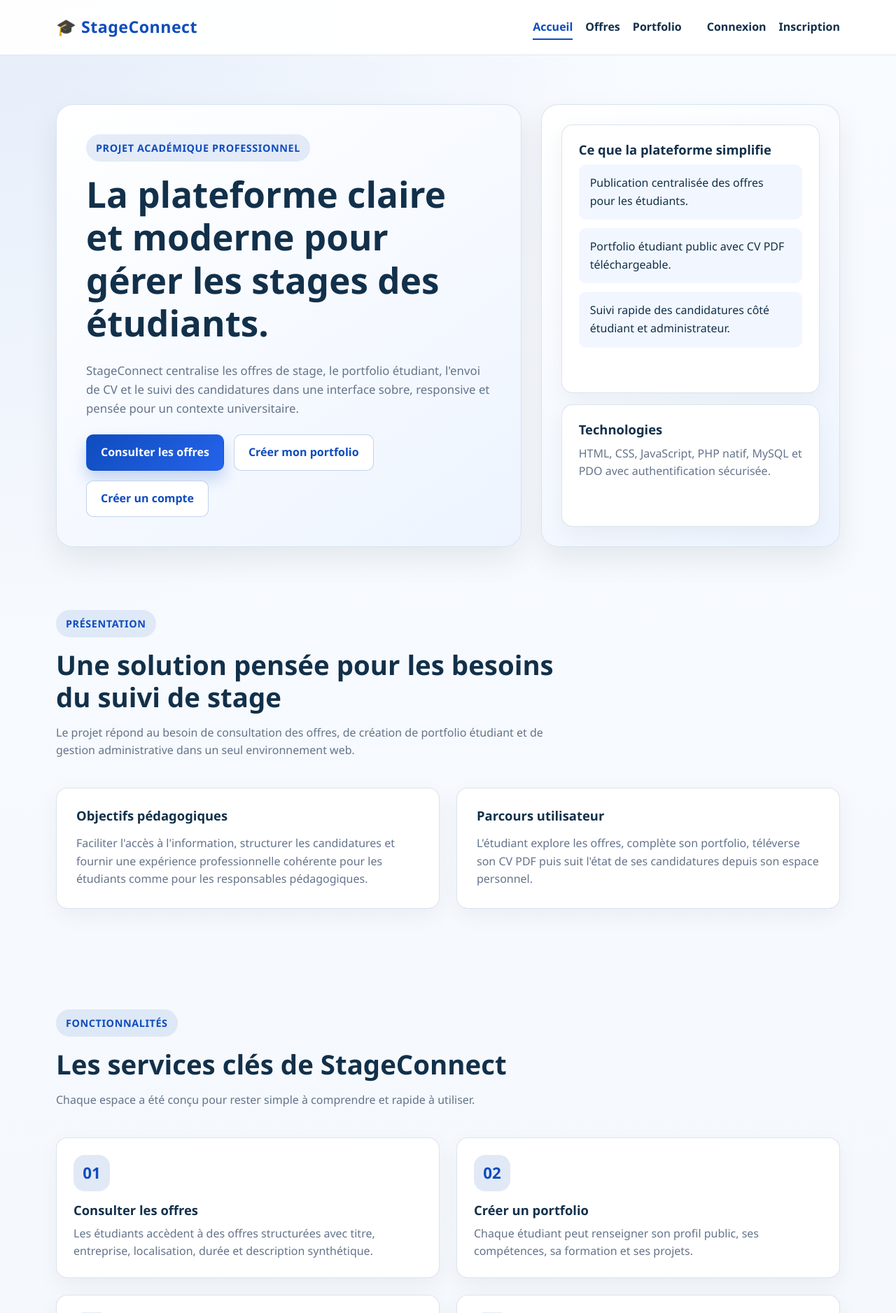
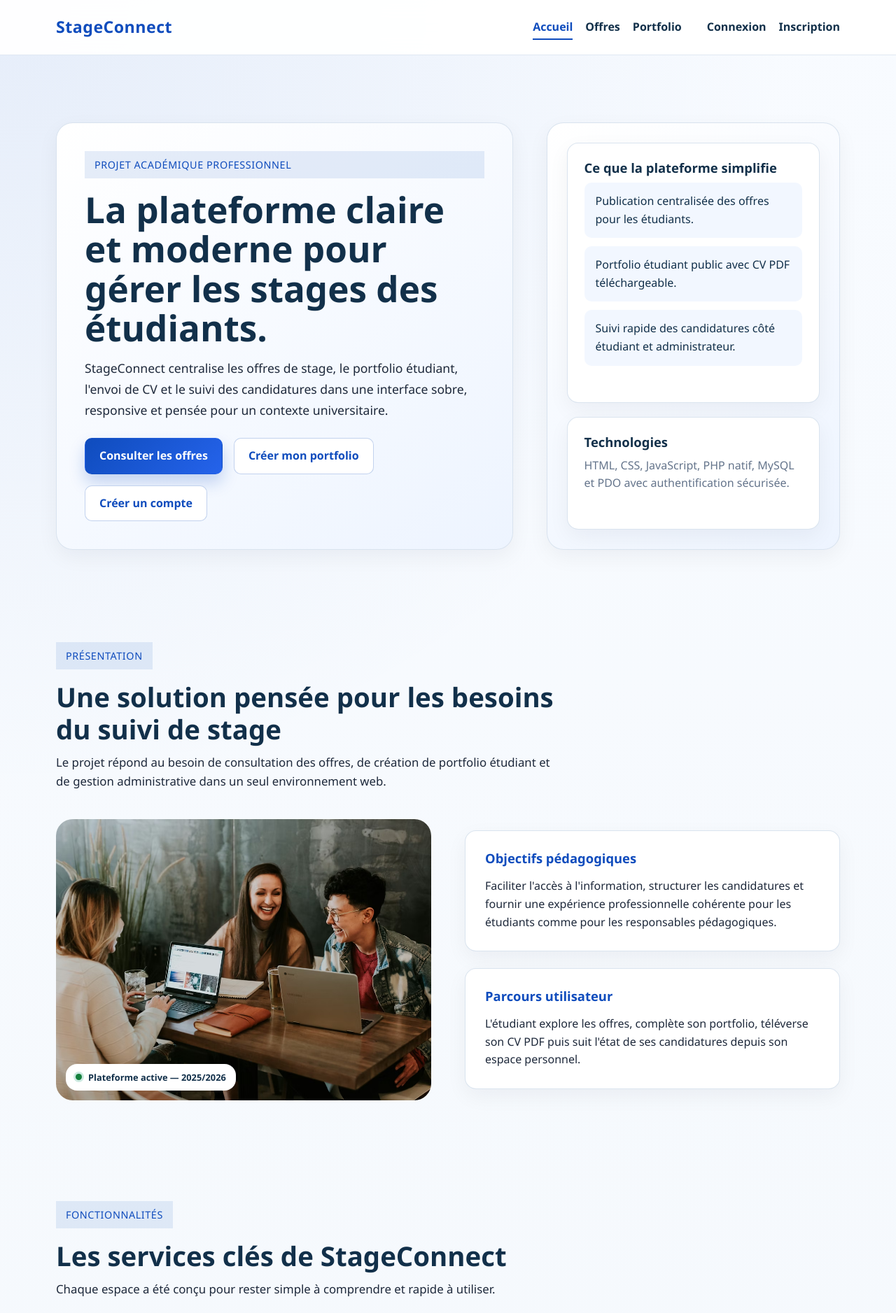
Before and after one commit to jesserabbassi/StageConnect, a PHP site: page /html/accueil.html in a window 1280 px wide. Shown: the top 1877 px of the page at 70% size. Run offline with PHP 8.4, Linux system fonts and the light colour scheme; data comes from the database, SQL or seed files in the repository.

Commit message:
add images (html css)  and adjust the acceuil page

```diff
--- a/css/accueil.css
+++ b/css/accueil.css
@@ -1,67 +1,293 @@
+/* ========================================
+   ACCUEIL (HOME) PAGE STYLES
+   ======================================== */
+
 .home-hero {
-  padding: 54px 0 18px;
+  padding: 80px 0 60px;
 }
 
 .hero-grid {
   display: grid;
   grid-template-columns: 1.4fr 0.9fr;
-  gap: 28px;
+  gap: 48px;
   align-items: stretch;
 }
 
 .hero-copy {
-  padding: 42px;
+  padding: 40px;
+  display: flex;
+  flex-direction: column;
+  justify-content: center;
+}
+
+.hero-copy h1 {
+  margin-bottom: 16px;
+  line-height: 1.1;
+  color: var(--secondary);
 }
 
 .hero-copy p {
   max-width: 620px;
-  font-size: 1.05rem;
+  font-size: 1.1rem;
+  color: var(--text-secondary);
+  margin-bottom: 24px;
+  line-height: 1.7;
 }
 
 .hero-actions {
   display: flex;
   flex-wrap: wrap;
-  gap: 14px;
+  gap: 16px;
 }
 
 .hero-side {
   padding: 28px;
   display: grid;
-  gap: 16px;
+  gap: 20px;
 }
 
+.hero-side .card {
+  height: 100%;
+}
 .feature-icon {
   width: 52px;
   height: 52px;
-  border-radius: 16px;
+  border-radius: var(--radius-md);
   display: inline-flex;
   align-items: center;
   justify-content: center;
-  background: rgba(15, 76, 189, 0.12);
+  background: var(--primary-50);
   color: var(--primary);
   font-size: 1.4rem;
   font-weight: 700;
+  margin-bottom: 12px;
 }
 
 .offer-preview-grid .card,
 .feature-grid .card {
   height: 100%;
+  display: flex;
+  flex-direction: column;
+  gap: 14px;
 }
 
-.presentation-grid {
-  align-items: stretch;
+.offer-preview-grid .card > *:last-child,
+.feature-grid .card > *:last-child {
+  margin-top: auto;
+}
+
+.hero-surface,
+.surface-panel {
+  background: linear-gradient(145deg, rgba(255,255,255,0.98), rgba(237,244,255,0.98));
+  border: 1px solid rgba(217,227,239,0.95);
+  border-radius: var(--radius-lg);
+  box-shadow: var(--shadow-sm);
+}
+
+.section-heading {
+  max-width: 720px;
+}
+
+.section-heading h2 {
+  margin-bottom: 12px;
+}
+
+.section-heading p {
+  color: var(--text-secondary);
+  font-size: 1.05rem;
+}
+
+.presentation-split {
+  display: grid;
+  grid-template-columns: 1fr 1fr;
+  gap: 48px;
+  align-items: center;
+}
+
+.presentation-img-wrap {
+  position: relative;
+  border-radius: var(--radius-lg);
+  aspect-ratio: 4 / 3;
+  box-shadow: var(--shadow-lg);
+  overflow: hidden;
+}
+
+.feature-grid .card {
+  overflow: hidden;
+  padding-top: 0;
+}
+
+.feature-card-img {
+  position: relative;
+  aspect-ratio: 16 / 9;
+  margin: 0 -24px 20px -24px;
+  overflow: hidden;
+}
+
+.presentation-img-wrap img,
+.feature-card-img img {
+  position: absolute;
+  inset: 0;
+  width: 100%;
+  height: 100%;
+  object-fit: cover;
+  transition: transform 0.45s ease;
+}
+
+.presentation-img-wrap img {
+  object-position: center top;
+}
+
+.feature-card-img img {
+  object-position: center;
+}
+
+.presentation-img-wrap:hover img,
+.feature-grid .card:hover .feature-card-img img {
+  transform: scale(1.05);
+}
+.img-badge {
+  position: absolute;
+  bottom: 14px;
+  left: 14px;
+  background: #fff;
+  border-radius: var(--radius-md);
+  padding: 9px 14px;
+  box-shadow: var(--shadow-md);
+  display: flex;
+  align-items: center;
+  gap: 9px;
+  font-size: 0.8rem;
+  font-weight: 700;
+  color: var(--secondary);
+  z-index: 2;
+}
+
+.img-badge-dot {
+  width: 9px;
+  height: 9px;
+  border-radius: 50%;
+  background: var(--success);
+  box-shadow: 0 0 0 3px rgba(5,150,105,0.2);
+}
+
+.feature-card-img::after {
+  content: '';
+  position: absolute;
+  inset: 0;
+  background: linear-gradient(to bottom, transparent 45%, rgba(15,23,42,0.42) 100%);
+  pointer-events: none;
+}
+
+.feature-num {
+  position: absolute;
+  bottom: 10px;
+  right: 14px;
+  font-size: 1.9rem;
+  font-weight: 800;
+  color: rgba(255,255,255,0.75);
+  z-index: 2;
+  text-shadow: 0 2px 6px rgba(0,0,0,0.3);
+}
+.eyebrow {
+  display: inline-flex;
+  align-items: center;
+  gap: 8px;
+  padding: 8px 14px;
+  border-radius: var(--radius-full);
+  background: rgba(15,76,189,0.1);
+  color: var(--primary);
+  font-size: 0.9rem;
+  font-weight: var(--font-weight-bold);
+  letter-spacing: 0.04em;
+  text-transform: uppercase;
 }
 
 .academic-highlight {
   padding: 28px;
+  display: flex;
+  flex-direction: column;
 }
 
 .academic-highlight h3 {
   margin-bottom: 16px;
+  color: var(--primary);
+  font-size: 1.15rem;
+}
+
+.academic-highlight p {
+  color: var(--text-secondary);
+  margin: 0;
 }
 
 @media (max-width: 960px) {
   .hero-grid {
     grid-template-columns: 1fr;
+    gap: 32px;
+  }
+
+  .presentation-split {
+    grid-template-columns: 1fr;
+    gap: 28px;
+  }
+
+  .hero-copy { padding: 32px; }
+  .hero-side { padding: 24px; }
+  .home-hero { padding: 60px 0 40px; }
+
+  .stats-grid {
+    grid-template-columns: repeat(2, 1fr);
+    gap: 24px 0;
+  }
+
+  .stat-item {
+    border-right: none;
+    padding-bottom: 16px;
+  }
+
+  .stat-item:nth-child(odd) {
+    border-right: 1px solid rgba(255,255,255,0.2);
+  }
+
+  .stat-item:nth-child(3),
+  .stat-item:nth-child(4) {
+    padding-bottom: 0;
   }
 }
+
+@media (max-width: 720px) {
+  .hero-copy { padding: 24px; }
+
+  .hero-copy h1 { font-size: 1.8rem; }
+
+  .hero-copy p { font-size: 1rem; }
+
+  .hero-actions { gap: 12px; }
+
+  .hero-actions .btn {
+    flex: 1 1 auto;
+    min-width: 0;
+  }
+
+  .home-hero { padding: 48px 0 32px; }
+
+  .hero-side { gap: 16px; }
+}
+
+@media (max-width: 480px) {
+  .hero-copy { padding: 16px; }
+
+  .hero-copy h1 { font-size: 1.5rem; }
+
+  .hero-actions {
+    flex-direction: column;
+  }
+
+  .hero-actions .btn {
+    width: 100%;
+  }
+
+  .feature-card-img {
+    margin: 0 -16px 16px -16px;
+  }
+}
--- a/html/accueil.html
+++ b/html/accueil.html
@@ -7,12 +7,14 @@
   <link rel="stylesheet" href="../css/shared.css">
   <link rel="stylesheet" href="../css/accueil.css">
   <script src="../js/main.js" defer></script>
+
 </head>
 <body data-page="accueil">
+
   <header class="site-header">
     <div class="container">
       <div class="navbar flex-between">
-        <div class="logo">🎓 StageConnect</div>
+        <div class="logo">StageConnect</div>
         <ul class="nav-links">
           <li><a href="accueil.html" class="active">Accueil</a></li>
           <li><a href="offres.html">Offres</a></li>
@@ -64,6 +66,8 @@
         </div>
       </div>
     </section>
+      </div>
+    </div>
 
     <section class="section">
       <div class="container">
@@ -76,8 +80,22 @@
           </p>
         </div>
 
-        <div class="grid grid-2 presentation-grid">
-          <div class="card academic-highlight">
+        <div class="presentation-split">
+
+          <div class="presentation-img-wrap">
+            <img
+              src="../images/stage.avif"
+              alt="Étudiants collaborant sur un ordinateur portable"
+              loading="lazy"
+            />
+            <div class="img-badge">
+              <span class="img-badge-dot"></span>
+              Plateforme active — 2025/2026
+            </div>
+          </div>
+
+          <div>
+            <div class="card academic-highlight mb-3">
               <h3 class="card-title">Objectifs pédagogiques</h3>
               <p class="card-text">
                 Faciliter l'accès à l'information, structurer les candidatures et fournir une expérience
@@ -92,10 +110,12 @@
               </p>
             </div>
           </div>
+
+        </div>
       </div>
     </section>
 
-    <section class="section">
+    <section class="section" style="background: var(--background-alt);">
       <div class="container">
         <div class="section-heading mb-4">
           <span class="eyebrow mb-2">Fonctionnalités</span>
@@ -104,35 +124,68 @@
         </div>
 
         <div class="grid grid-2 feature-grid">
+
           <div class="card">
-            <div class="feature-icon mb-2">01</div>
+            <div class="feature-card-img">
+              <img
+                src="../images/resume.avif"
+                alt="Parcourir les offres de stage"
+                loading="lazy"
+              />
+              <span class="feature-num">01</span>
+            </div>
             <h3 class="card-title">Consulter les offres</h3>
             <p class="card-text">
               Les étudiants accèdent à des offres structurées avec titre, entreprise, localisation, durée
               et description synthétique.
             </p>
           </div>
+
           <div class="card">
-            <div class="feature-icon mb-2">02</div>
+            <div class="feature-card-img">
+              <img
+                src="../images/portfilio.avif"
+                alt="Créer son portfolio étudiant"
+                loading="lazy"
+              />
+              <span class="feature-num">02</span>
+            </div>
             <h3 class="card-title">Créer un portfolio</h3>
             <p class="card-text">
               Chaque étudiant peut renseigner son profil public, ses compétences, sa formation et ses projets.
             </p>
           </div>
+
           <div class="card">
-            <div class="feature-icon mb-2">03</div>
+            <div class="feature-card-img">
+              <img
+                src="../images/postuler.avif"
+                alt="Postuler à un stage en ligne"
+                loading="lazy"
+              />
+              <span class="feature-num">03</span>
+            </div>
             <h3 class="card-title">Postuler aux stages</h3>
             <p class="card-text">
               La candidature est liée au compte étudiant et au CV PDF déjà enregistré pour garder un flux propre.
             </p>
           </div>
+
           <div class="card">
-            <div class="feature-icon mb-2">04</div>
+            <div class="feature-card-img">
+              <img
+                src="../images/stat.avif"
+                alt="Tableau de bord de suivi des candidatures"
+                loading="lazy"
+              />
+              <span class="feature-num">04</span>
+            </div>
             <h3 class="card-title">Suivre les candidatures</h3>
             <p class="card-text">
               Les statuts sont visibles par l'étudiant et les administrateurs disposent d'un tableau récapitulatif.
             </p>
           </div>
+
         </div>
       </div>
     </section>
@@ -155,6 +208,7 @@
         </div>
       </div>
     </section>
+
   </main>
 
   <footer class="site-footer">
@@ -162,5 +216,6 @@
       <p>StageConnect | Plateforme de gestion des stages pour étudiants et administrateurs.</p>
     </div>
   </footer>
+
 </body>
 </html>
```
Also changed, not shown: images/portfilio.avif (added), images/postuler.avif (added), images/resume.avif (added), images/stage.avif (added), images/stat.avif (added). Lines whose indentation alone changed are shown as unchanged.
